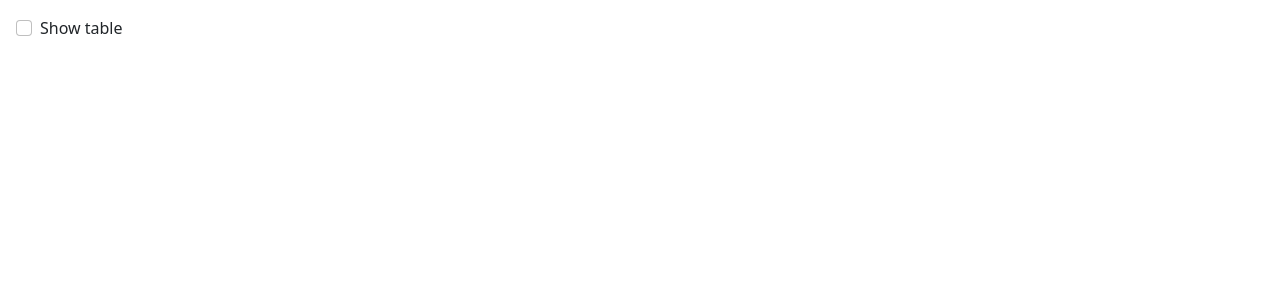
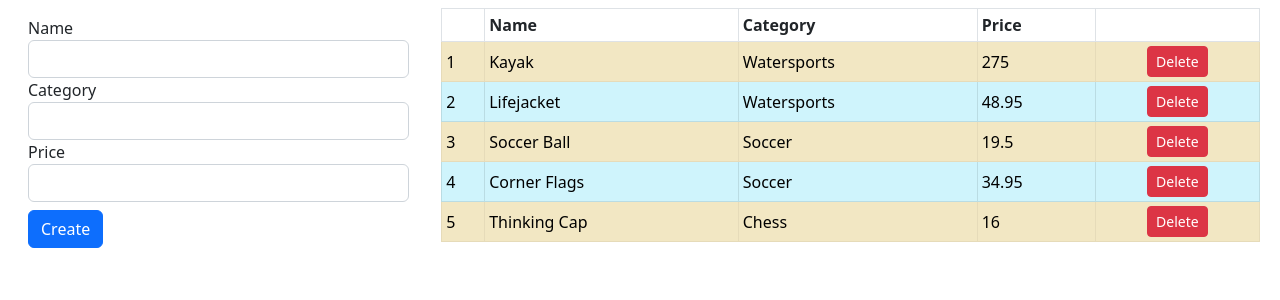
Before and after one commit to AslanHalil/AngularExample, an Angular app: page / in a window 1280 px wide. Shown: the top 300 px of the page. Built offline with nearby package versions, Linux system fonts and the light colour scheme.

Commit message:
Working with structural iterative directives.

```diff
--- a/src/app/component.ts
+++ b/src/app/component.ts
@@ -23,6 +23,10 @@ export class ProductComponent {
     this.model.saveProduct(p);
   }
 
+  deleteProduct(key: number) {
+    this.model.deleteProduct(key);
+  }
+
   submitForm() {
     this.addProduct(this.newProduct);
   }
--- a/src/app/iterator.directive.ts
+++ b/src/app/iterator.directive.ts
@@ -1,35 +1,81 @@
-import {Directive, ViewContainerRef, TemplateRef, Input}
-  from "@angular/core";
+import {
+  Directive, ViewContainerRef, TemplateRef, Input,
+  IterableDiffer, IterableDiffers,
+  IterableChangeRecord, ViewRef
+} from "@angular/core";
+import {interval} from "rxjs";
 
 @Directive({
   selector: "[paForOf]"
 })
 export class PaIteratorDirective {
+  private differ: IterableDiffer<any> | undefined;
+  private views: Map<any, PaIteratorContext>
+    = new Map<any, PaIteratorContext>();
+
   constructor(private container: ViewContainerRef,
-              private template: TemplateRef<Object>) {
+              private template: TemplateRef<Object>,
+              private differs: IterableDiffers) {
   }
 
   @Input("paForOf")
   dataSource: any;
 
   ngOnInit() {
-    this.container.clear();
-    for (let i = 0; i < this.dataSource.length; i++) {
-      this.container.createEmbeddedView(this.template,
-        new PaIteratorContext(this.dataSource[i],
-          i, this.dataSource.length));
+    this.differ =
+      <IterableDiffer<any>>this.differs
+        .find(this.dataSource).create();
+  }
+
+  ngDoCheck() {
+    let changes = this.differ?.diff(this.dataSource);
+    if (changes != null) {
+      let arr: IterableChangeRecord<any>[] = [];
+      changes.forEachAddedItem(addition => arr.push(addition));
+      arr.forEach(addition => {
+        if (addition.currentIndex != null) {
+          let context = new PaIteratorContext(addition.item,
+            addition.currentIndex, arr.length);
+          context.view = this.container
+            .createEmbeddedView(this.template,
+              context);
+          this.views.set(addition.trackById, context);
+        }
+      });
+      let removals = false;
+      changes.forEachRemovedItem(removal => {
+        removals = true;
+        let context = this.views.get(removal.trackById);
+        if (context != null && context.view != null) {
+          this.container.remove(
+            this.container.indexOf(context.view));
+          this.views.delete(removal.trackById);
+        }
+      });
+      if (removals) {
+        let index = 0;
+        this.views.forEach(context =>
+          context.setData(index++, this.views.size));
+      }
     }
   }
 }
 
 class PaIteratorContext {
-  odd: boolean;
-  even: boolean;
-  first: boolean;
-  last: boolean;
+  index: number = 0;
+  odd: boolean = false;
+  even: boolean = false;
+  first: boolean = false;
+  last: boolean = false;
+  view: ViewRef | undefined;
 
   constructor(public $implicit: any,
-              public index: number, total: number) {
+              public position: number, total: number) {
+    this.setData(position, total);
+  }
+
+  setData(index: number, total: number) {
+    this.index = index;
     this.odd = index % 2 == 1;
     this.even = !this.odd;
     this.first = index == 0;
--- a/src/app/template.html
+++ b/src/app/template.html
@@ -1,29 +1,57 @@
-<div class="p-2">
-  <div class="form-check m-2">
-    <input type="checkbox" class="form-check-input"
-           [(ngModel)]="showTable"/>
-    <label class="form-check-label">Show table</label>
+<div class="container-fluid">
+  <div class="row p-2">
+    <div class="col-4">
+      <form class="m-2" (ngSubmit)="submitForm()">
+        <div class="form-group">
+          <label>Name</label>
+          <input class="form-control" name="name"
+                 [(ngModel)]="newProduct.name"/>
         </div>
-  <table *paIf="showTable"
-         class="table table-sm table-bordered table-striped">
+        <div class="form-group">
+          <label>Category</label>
+          <input class="form-control" name="category"
+                 [(ngModel)]="newProduct.category"/>
+        </div>
+        <div class="form-group">
+          <label>Price</label>
+          <input class="form-control" name="price"
+                 [(ngModel)]="newProduct.price"/>
+        </div>
+        <button class="btn btn-primary mt-2" type="submit">
+          Create
+        </button>
+      </form>
+    </div>
+    <div class="col">
+      <table class="table table-sm table-bordered table-striped">
         <thead>
         <tr>
           <th></th>
           <th>Name</th>
           <th>Category</th>
           <th>Price</th>
+          <th></th>
         </tr>
         </thead>
         <tbody>
         <tr *paFor="let item of products(); let i = index;
- let odd = odd; let even = even"
-        [class.table-info]="odd"
-        [class.table-warning]="even">
+ let odd = odd;
+ let even = even" [class.table-info]="odd"
+            [class.table-warning]="even"
+            class="align-middle">
           <td>{{i + 1}}</td>
           <td>{{item.name}}</td>
           <td>{{item.category}}</td>
           <td>{{item.price}}</td>
+          <td class="text-center">
+            <button class="btn btn-danger btn-sm"
+                    (click)="deleteProduct(item.id)">
+              Delete
+            </button>
+          </td>
         </tr>
         </tbody>
       </table>
     </div>
+  </div>
+</div>
```
Lines whose indentation alone changed are shown as unchanged.
